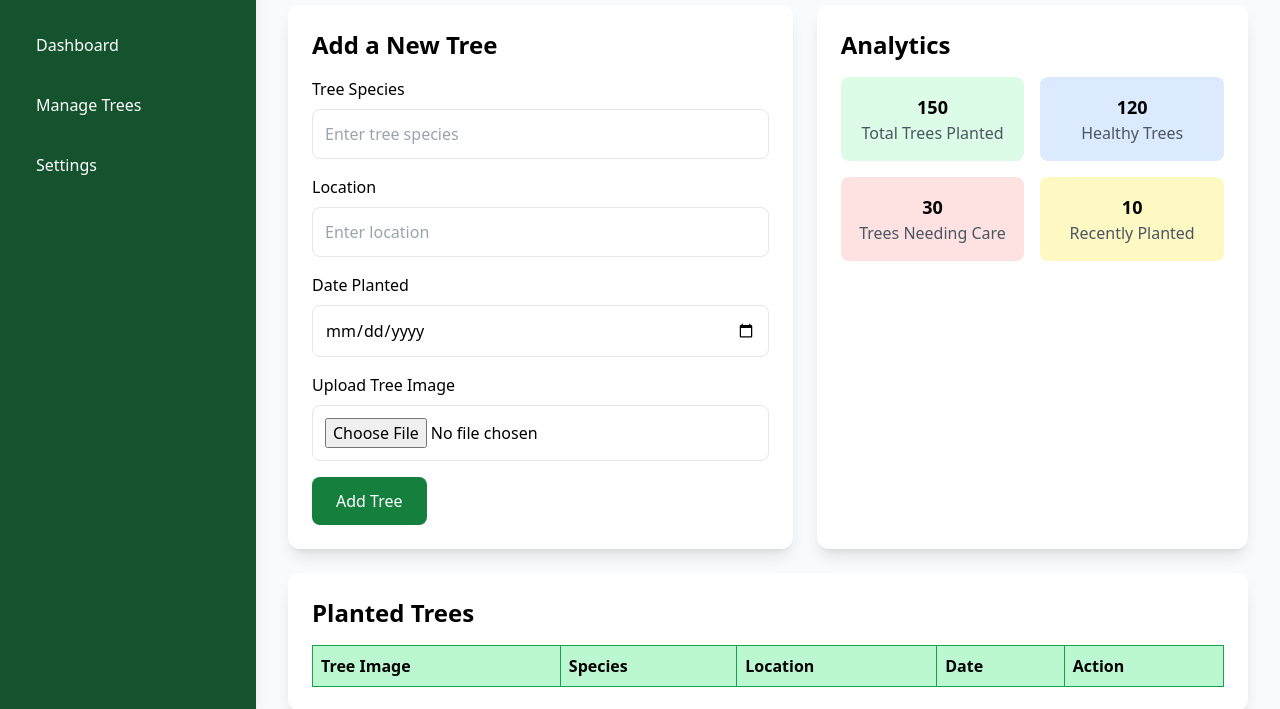
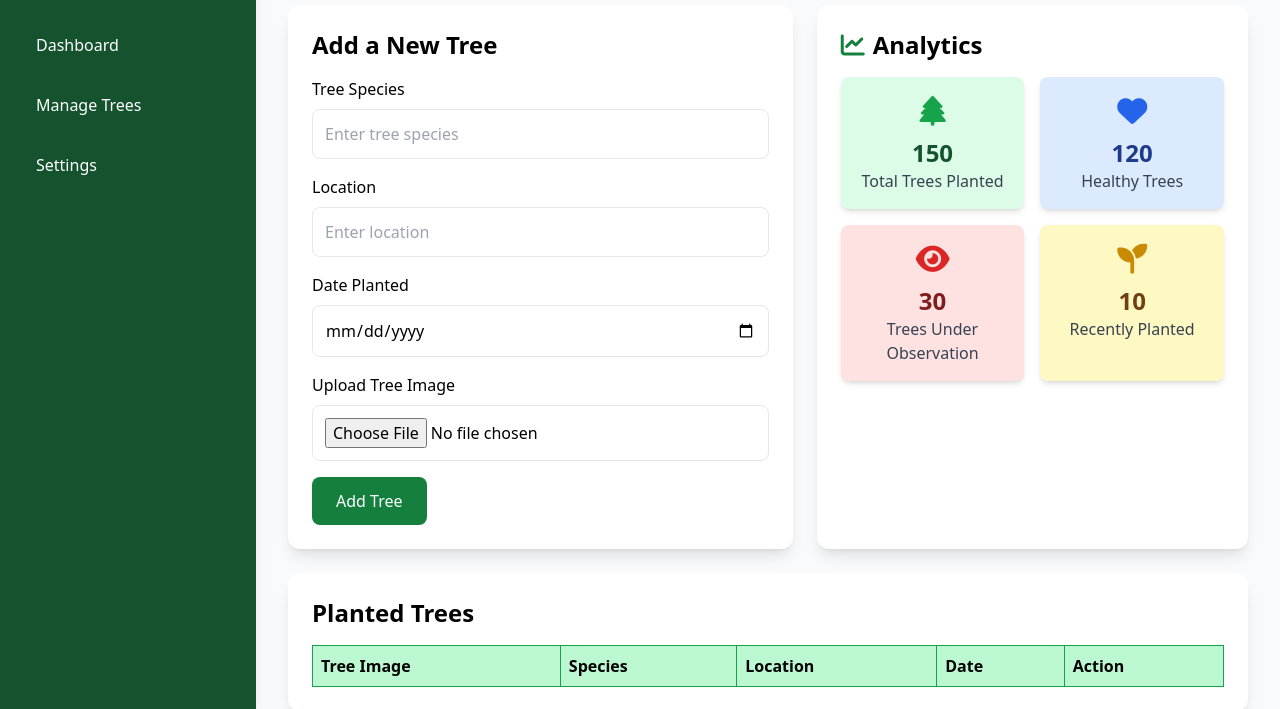
Before and after one commit to Tuitchi/TreePlantingTracker, a plain HTML site: page admin-dashboard.html in a window 1280 px wide. Shown: the part 91-800 px from the top of the page. Drawn offline with nearby package versions, Linux system fonts and the light colour scheme.

Commit message:
Update admin-dashboard.html

```diff
--- a/admin-dashboard.html
+++ b/admin-dashboard.html
@@ -1,10 +1,10 @@
 <!DOCTYPE html>
 <html lang="en">
-
-<head>
     <meta charset="UTF-8">
     <meta name="viewport" content="width=device-width, initial-scale=1.0">
     <title>Tree Planting Tracker Admin</title>
+    <script src="https://unpkg.com/lucide@latest"></script>
+    <link rel="stylesheet" href="https://cdnjs.cloudflare.com/ajax/libs/font-awesome/6.7.2/css/all.min.css" integrity="sha512-Evv84Mr4kqVGRNSgIGL/F/aIDqQb7xQ2vcrdIwxfjThSH8CSR7PBEakCr51Ck+w+/U6swU2Im1vVX0SVk9ABhg==" crossorigin="anonymous" referrerpolicy="no-referrer" />
     <script src="https://cdn.tailwindcss.com"></script>
     <style>
         /* Loader Styling */
@@ -74,23 +74,33 @@
 
                 <!-- Analytics Section -->
                 <div class="bg-white p-6 rounded-xl shadow-lg flex-1">
-                    <h2 class="text-2xl font-semibold mb-4">Analytics</h2>
+                    <h2 class="text-2xl font-semibold mb-4 flex items-center gap-2">
+                        <i class="fas fa-chart-line text-green-700"></i> Analytics
+                    </h2>
                     <div class="grid grid-cols-2 gap-4">
-                        <div class="bg-green-100 p-4 rounded-lg text-center">
-                            <p class="text-lg font-bold">150</p>
-                            <p class="text-gray-600">Total Trees Planted</p>
+                        <!-- Total Trees Planted -->
+                        <div class="bg-green-100 p-4 rounded-lg text-center shadow-md">
+                            <i class="fas fa-tree text-green-600 text-3xl mb-2"></i>
+                            <p class="text-2xl font-bold text-green-900">150</p>
+                            <p class="text-gray-700 font-medium">Total Trees Planted</p>
                         </div>
-                        <div class="bg-blue-100 p-4 rounded-lg text-center">
-                            <p class="text-lg font-bold">120</p>
-                            <p class="text-gray-600">Healthy Trees</p>
+                        <!-- Healthy Trees -->
+                        <div class="bg-blue-100 p-4 rounded-lg text-center shadow-md">
+                            <i class="fas fa-heart text-blue-600 text-3xl mb-2"></i>
+                            <p class="text-2xl font-bold text-blue-900">120</p>
+                            <p class="text-gray-700 font-medium">Healthy Trees</p>
                         </div>
-                        <div class="bg-red-100 p-4 rounded-lg text-center">
-                            <p class="text-lg font-bold">30</p>
-                            <p class="text-gray-600">Trees Needing Care</p>
+                        <!-- Trees Under Observation -->
+                        <div class="bg-red-100 p-4 rounded-lg text-center shadow-md">
+                            <i class="fas fa-eye text-red-600 text-3xl mb-2"></i>
+                            <p class="text-2xl font-bold text-red-900">30</p>
+                            <p class="text-gray-700 font-medium">Trees Under Observation</p>
                         </div>
-                        <div class="bg-yellow-100 p-4 rounded-lg text-center">
-                            <p class="text-lg font-bold">10</p>
-                            <p class="text-gray-600">Recently Planted</p>
+                        <!-- Recently Planted -->
+                        <div class="bg-yellow-100 p-4 rounded-lg text-center shadow-md">
+                            <i class="fas fa-seedling text-yellow-600 text-3xl mb-2"></i>
+                            <p class="text-2xl font-bold text-yellow-900">10</p>
+                            <p class="text-gray-700 font-medium">Recently Planted</p>
                         </div>
                     </div>
                 </div>
```
